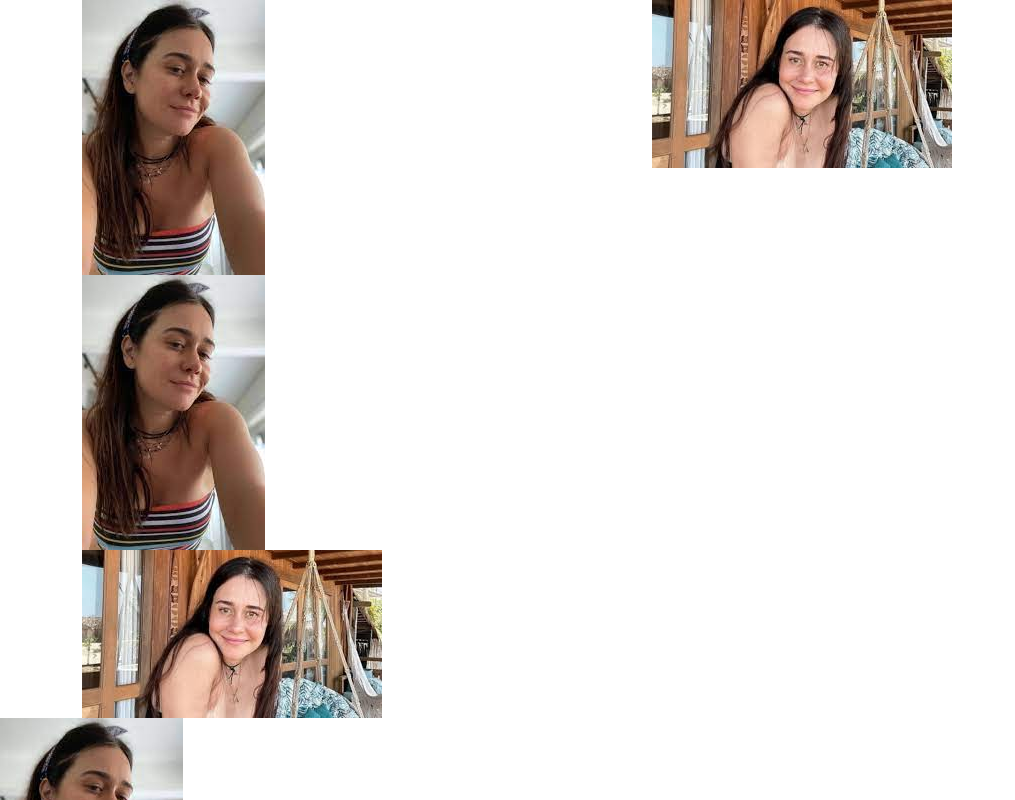
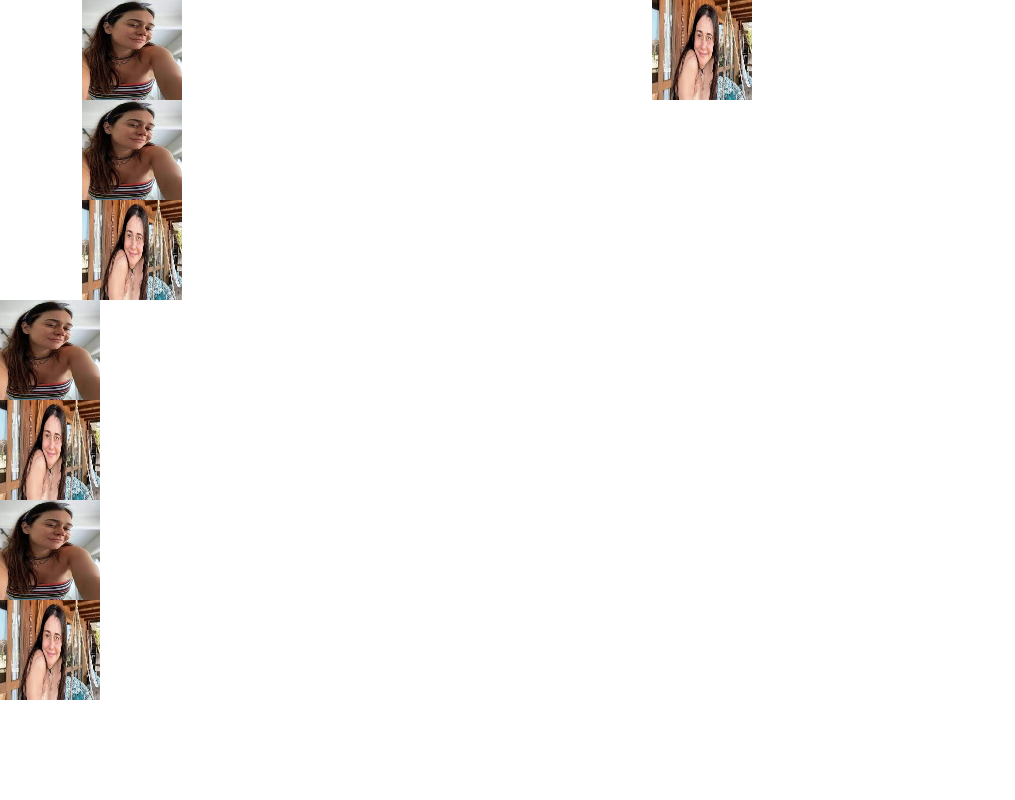
Before and after one commit to ggtts7/ggtts7.github.io, a plain HTML site: page sessão2.html in a window 1280 px wide. Shown: the top 800 px of the page, without its empty margins (0-1015 px from the left). Drawn offline with nearby package versions, Linux system fonts and the light colour scheme.

Commit message:
Add files via upload

```diff
--- a/sessão2.html
+++ b/sessão2.html
@@ -5,7 +5,7 @@
         <meta charset="UTF-8">
         <meta http-equiv="X-UA-Compatible" content="IE=edge">
         <meta name="viewport" content="width=device-width", initia-scale="1.0">
-        <title>página inicial</title>
+        <title>S E S S Ã O 2</title>
         <link href="https://cdn.jsdelivr.net/npm/bootstrap@5.3.1/dist/css/bootstrap.min.css" rel="stylesheet" integrity="sha384-4bw+/aepP/YC94hEpVNVgiZdgIC5+VKNBQNGCHeKRQN+PtmoHDEXuppvnDJzQIu9" crossorigin="anonymous">
     <link rel="stylesheet" type="text/css" href="style.css" media="screen" />
     <script src="https://cdn.jsdelivr.net/npm/@popperjs/core@2.11.8/dist/umd/popper.min.js" integrity="sha384-I7E8VVD/ismYTF4hNIPjVp/Zjvgyol6VFvRkX/vR+Vc4jQkC+hVqc2pM8ODewa9r" crossorigin="anonymous"></script>
@@ -17,27 +17,35 @@
     <div class="col">
         <img src="imagem1.png">
     </div>
+
      <div< class="col">
         <img src="imagem2.png">
      </div>
+
       <div class="col">
         <img src="imagem1.png">
       </div>
+
        <div< class="col">
         <img src="imagem2.png">
        </div>
+
         <div class="col">
         <img src="imagem1.png">
         </div>
+
          <div< class="col">
          <img src="imagem2.png">
          </div>
+
           <div class="col">
           <img src="imagem1.png">
           </div>
+
            <div< class="col">
            <img src="imagem2.png">
            </div>
+
  </div>
 </div>
 </body>
--- a/style.css
+++ b/style.css
@@ -1,3 +1,6 @@
 bood
 { color:black;
 background-color: beige;}
+img{width: 100px;
+    height: 100px;
+}
```
Lines whose indentation alone changed are shown as unchanged.
